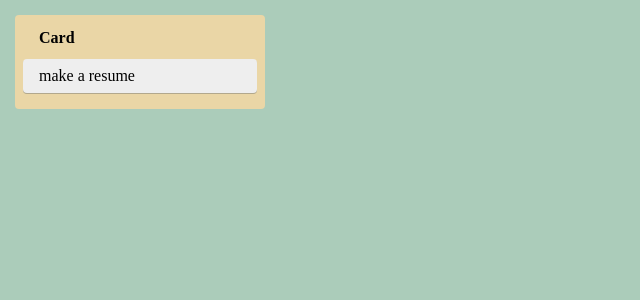
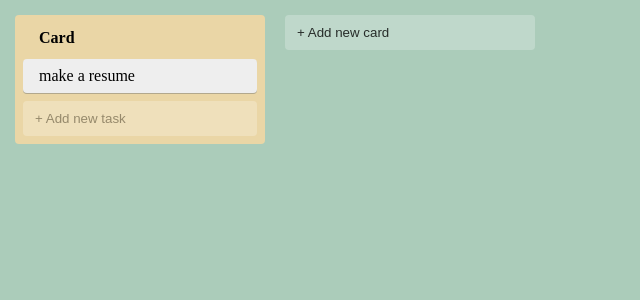
Before and after one commit to DidiGain/trello-like-board, a React (Create React App) app: page / in a window 1280 px wide. Shown: the top 300 px of the page, without its empty margins (0-640 px from the left). Built offline with nearby package versions, Linux system fonts and the light colour scheme.

Commit message:
feat: add new item button

```diff
--- a/src/App.tsx
+++ b/src/App.tsx
@@ -2,11 +2,13 @@ import { ThemeProvider } from 'styled-components';
 import { Card } from './components/Card';
 import { AppContainer } from './styles';
 import GlobalStyles from './shared/theme';
+import { AddNewItem } from './components/AddNewItem';
 
 export const theme = {
   colors: {
     appContainer: 'rgb(171,204,186)',
     cardContainer: 'rgb(234,214,166)',
+    addItem: 'rgba(140,128,99, .9)',
   },
 };
 
@@ -17,6 +19,7 @@ function App() {
       <ThemeProvider theme={theme}>
         <AppContainer>
           <Card title="card"></Card>
+          <AddNewItem buttonTitle="+ Add new card" newCard={true} />
         </AppContainer>
       </ThemeProvider>
     </>
--- a/src/components/Card.tsx
+++ b/src/components/Card.tsx
@@ -1,4 +1,5 @@
 import { CardContainer, CardTitle } from '../styles';
+import { AddNewItem } from './AddNewItem';
 import { Row } from './Row';
 
 type CardProps = {
@@ -11,6 +12,7 @@ export const Card = ({ title }: CardProps) => {
     <CardContainer>
       <CardTitle>{title}</CardTitle>
       <Row title="make a resume"></Row>
+      <AddNewItem buttonTitle="+ Add new task" newCard={false} />
     </CardContainer>
   );
 };
```
